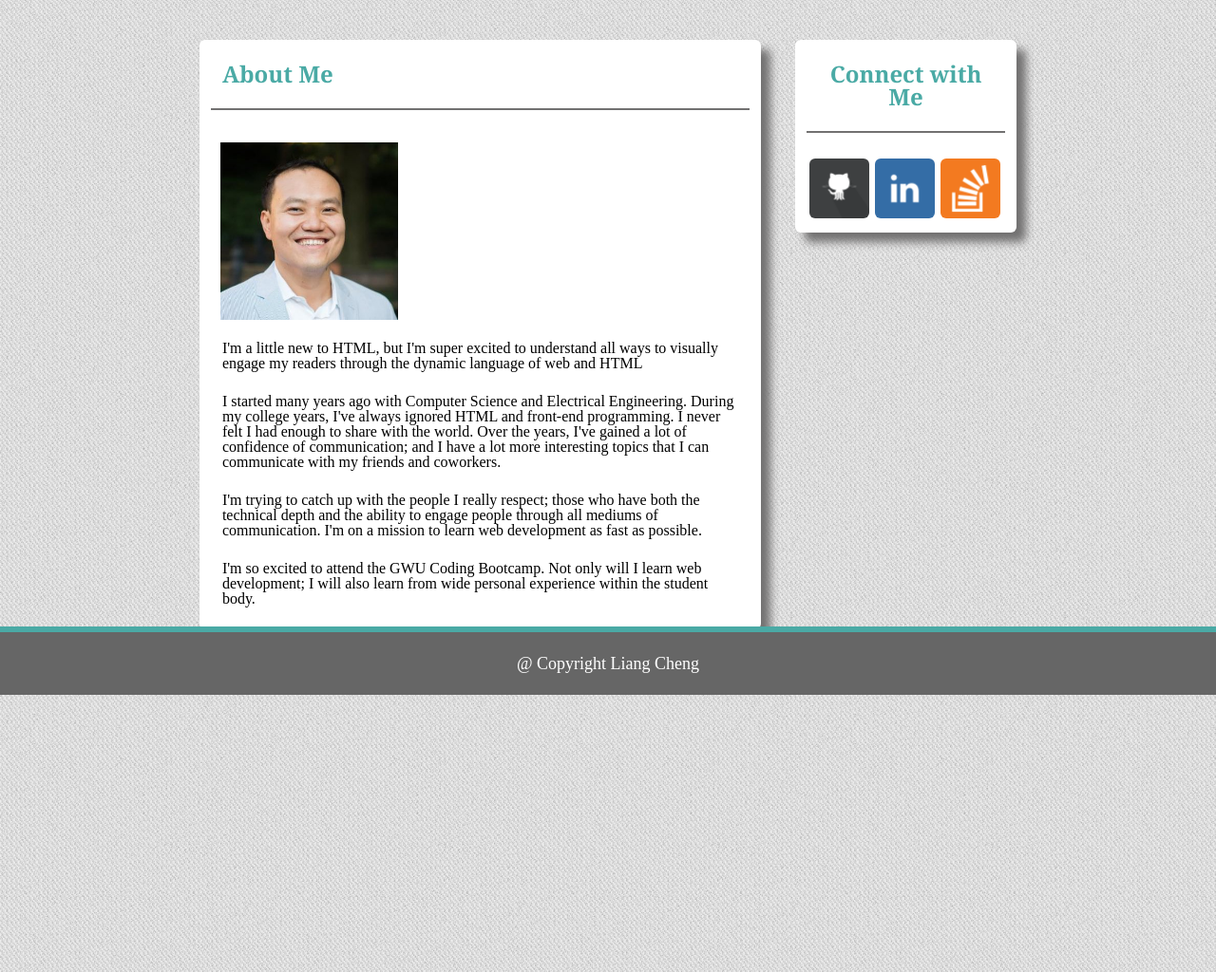
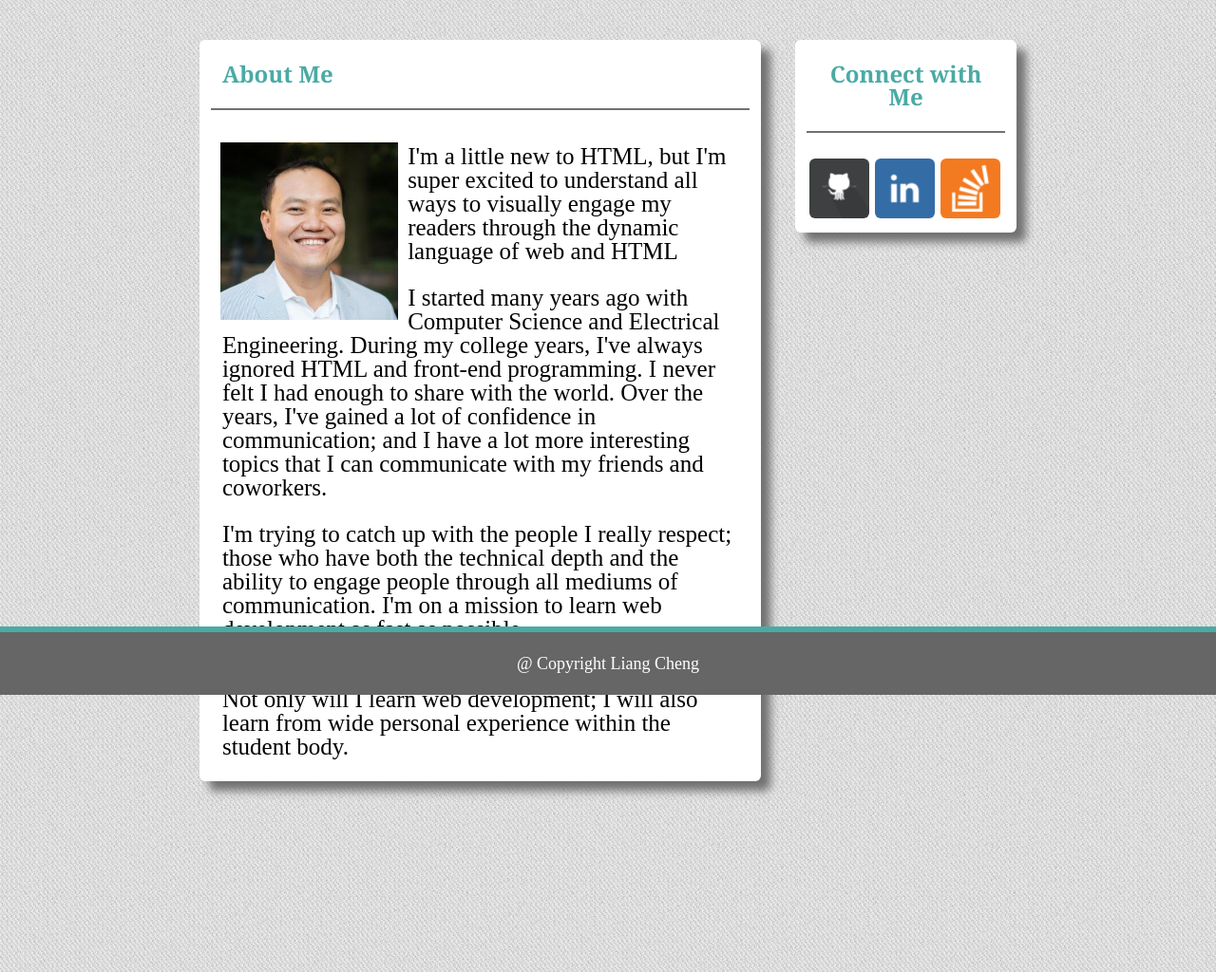
Before and after one commit to lcheng6/Basic-Portfolio, a PHP site: page / in a window 1280 px wide. Shown: the part 68-1092 px from the top of the page at 95% size. Run offline with PHP 8.4, Linux system fonts and the light colour scheme.

Commit message:
getting the homework 1 in a decent shape

```diff
--- a/css/style.css
+++ b/css/style.css
@@ -131,16 +131,17 @@ label {
 #about-me-description img{
 	width:33%;
 	height:auto;
-	display:block;
+	/*display:block;*/
 	clear:both;
 	margin:10px;
 	float:left;
 }
 
 #about-me-description p{
-	clear:both;
-	display:block;
+	/*display:flex;*/
 	padding:12px;
+	/*float:left;*/
+	font-size:25px;
 }
 
 #connect-with-me {
--- a/index.html
+++ b/index.html
@@ -33,7 +33,7 @@
             I'm a little new to HTML, but I'm super excited to understand all ways to visually engage my readers through the dynamic language of web and HTML
           </p>
           <p>
-            I started many years ago with Computer Science and Electrical Engineering.  During my college years, I've always ignored HTML and front-end programming. I never felt I had enough to share with the world.  Over the years, I've gained a lot of confidence of communication; and I have a lot more interesting topics that I can communicate with my friends and coworkers.
+            I started many years ago with Computer Science and Electrical Engineering.  During my college years, I've always ignored HTML and front-end programming. I never felt I had enough to share with the world.  Over the years, I've gained a lot of confidence in communication; and I have a lot more interesting topics that I can communicate with my friends and coworkers.
           </p>
           <p>
             I'm trying to catch up with the people I really respect; those who have both the technical depth and the ability to engage people through all mediums of communication.  I'm on a mission to learn web development as fast as possible.
```
